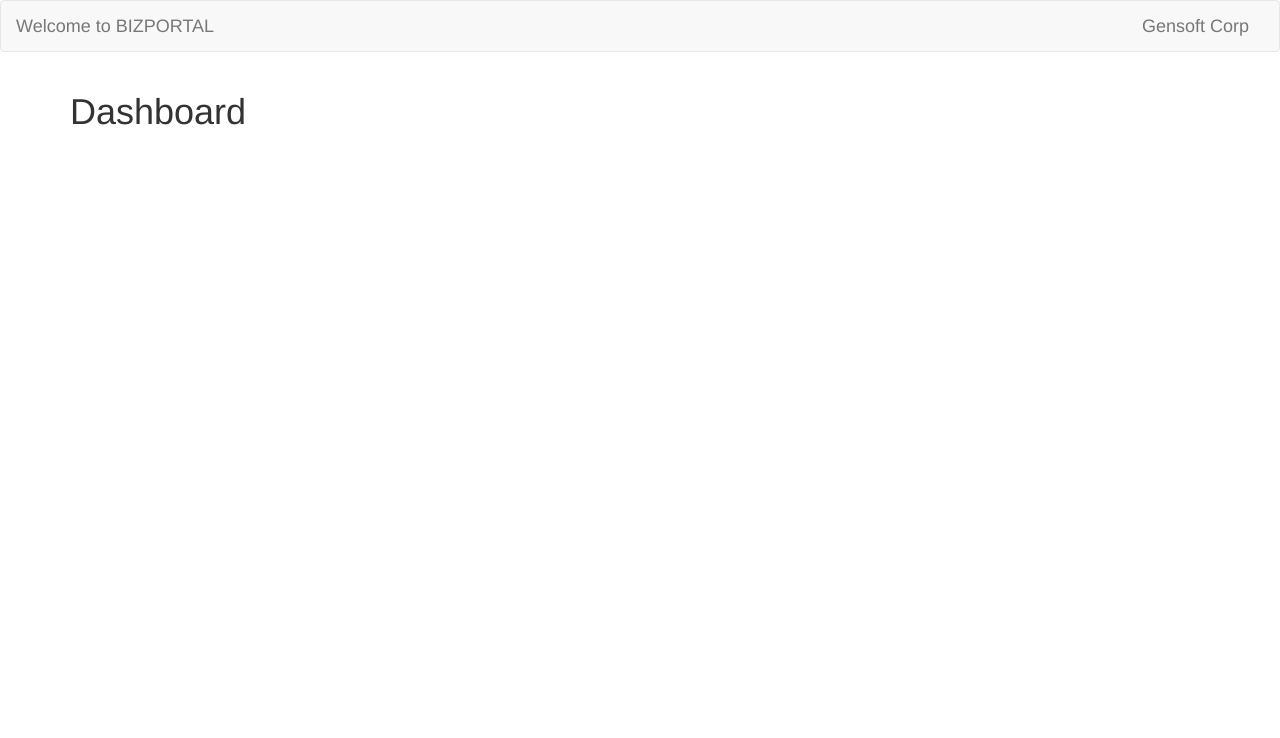
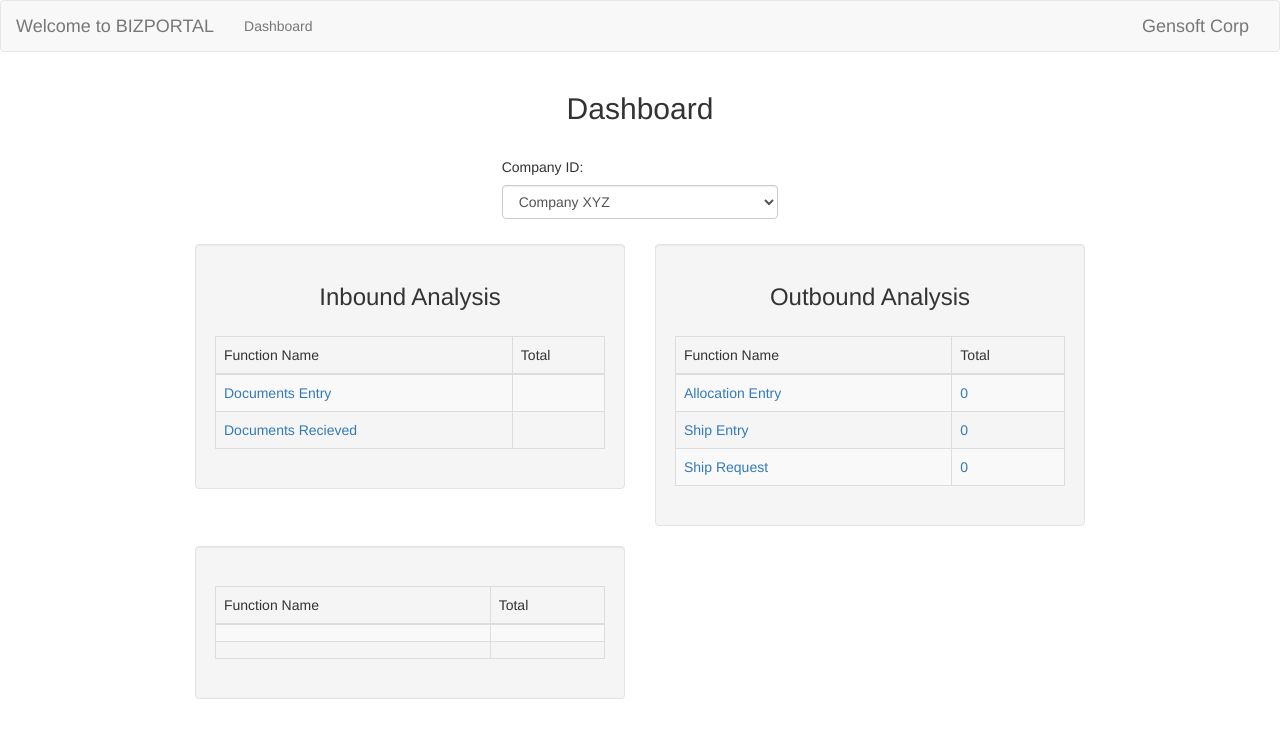
Before and after one commit to Serviox19/Gensoft, a website: page public/views/index.html at #!/dashboard in a window 1280 px wide. Drawn offline with Linux system fonts and the light colour scheme; files that its build step writes are made by us from their sources.

Commit message:
dashboard setup

```diff
--- a/public/css/style.css
+++ b/public/css/style.css
@@ -4,3 +4,12 @@
   padding: 15px;
   border: solid 2px #D3D3D3;
 }
+
+.dash-title {
+  text-align: center;
+  margin-bottom: 25px;
+}
+
+#company-div {
+  margin-bottom: 25px;
+}
--- a/public/views/index.html
+++ b/public/views/index.html
@@ -23,6 +23,9 @@
           <a class="navbar-brand" href="/">Welcome to BIZPORTAL</a>
         </div>
         <div class="collapse navbar-collapse" id="nav-toggle">
+          <ul class="nav navbar-nav">
+            <li><a ui-sref="dash">Dashboard</a></li>
+          </ul>
           <ul class="nav navbar-nav navbar-right">
             <span>
               <a class="navbar-brand" href="#">Gensoft Corp</a>
--- a/public/views/partials/dashboard.html
+++ b/public/views/partials/dashboard.html
@@ -1 +1,82 @@
-<h1>Dashboard</h1>
+<div class="col-md-10 col-md-offset-1">
+  <h2 class="dash-title">Dashboard</h2>
+  <div class="col-md-4 col-md-offset-4" id="company-div">
+    <h5>Company ID:</h5>
+    <select class="form-control">
+      <option>Company XYZ</option>
+    </select>
+  </div>
+  <div class="col-md-6">
+    <div class="well">
+      <h3 class="dash-title">Inbound Analysis</h3>
+      <table class="table table-striped table-bordered table-hover">
+        <thead>
+          <tr>
+            <td>Function Name</td>
+            <td>Total</td>
+          </tr>
+        </thead>
+        <tbody>
+          <tr>
+            <td><a href="">Documents Entry</a></td>
+            <td></td>
+          </tr>
+          <tr>
+            <td><a href="">Documents Recieved</a></td>
+            <td></td>
+          </tr>
+        </tbody>
+      </table>
+    </div>
+  </div>
+  <div class="col-md-6">
+    <div class="well">
+      <h3 class="dash-title">Outbound Analysis</h3>
+      <table class="table table-striped table-bordered table-hover">
+        <thead>
+          <tr>
+            <td>Function Name</td>
+            <td>Total</td>
+          </tr>
+        </thead>
+        <tbody>
+          <tr>
+            <td><a href="">Allocation Entry</a></td>
+            <td><a href="">0</a></td>
+          </tr>
+          <tr>
+            <td><a href="">Ship Entry</a></td>
+            <td><a href="">0</a></td>
+          </tr>
+          <tr>
+            <td><a href="">Ship Request</a></td>
+            <td><a href="">0</a></td>
+          </tr>
+        </tbody>
+      </table>
+    </div>
+  </div>
+  <div class="col-md-6">
+    <div class="well">
+      <h3></h3>
+      <table class="table table-striped table-bordered table-hover">
+        <thead>
+          <tr>
+            <td>Function Name</td>
+            <td>Total</td>
+          </tr>
+        </thead>
+        <tbody>
+          <tr>
+            <td><a href=""></a></td>
+            <td></td>
+          </tr>
+          <tr>
+            <td><a href=""></a></td>
+            <td></td>
+          </tr>
+        </tbody>
+      </table>
+    </div>
+  </div>
+</div>
--- a/server.js
+++ b/server.js
@@ -4,7 +4,6 @@ const PORT = process.env.PORT || 3000;
 const logger = require('morgan');
 const db = require('./config/db');
 const mongoose = require('mongoose');
-const Product = require('./models/Product');
 
 app.use(logger('dev'));
 
```
Also changed, not shown: models/Product.js (deleted, +0 -17 lines), models/Inbound.js (added), models/Inventory.js (added), models/Outbound.js (added).
